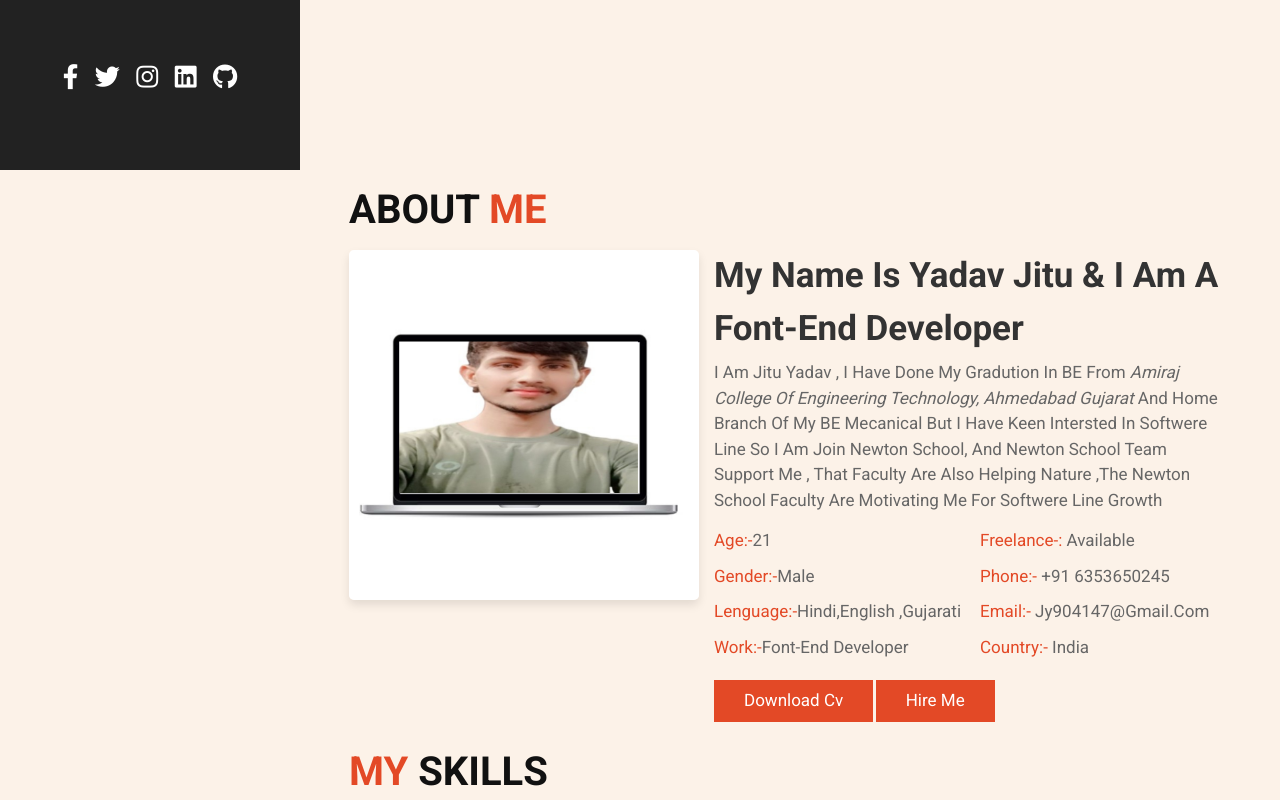
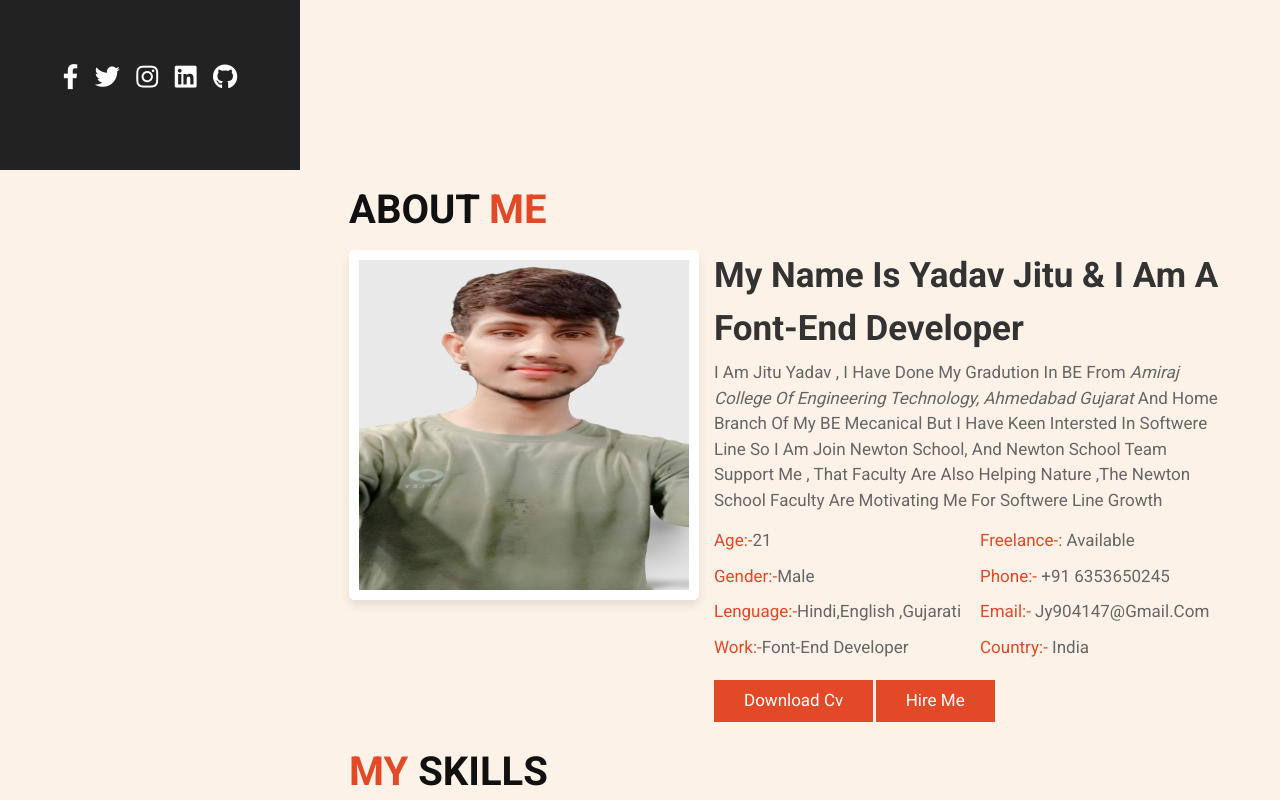
Before and after one commit to jitu1212/portfolio-jitu, a plain HTML site: page index.html in a window 1280 px wide. Shown: the part 630-1430 px from the top of the page. Drawn offline with Linux system fonts and the light colour scheme.

Commit message:
Update index.html

```diff
--- a/index.html
+++ b/index.html
@@ -66,7 +66,7 @@
         <h1 class="heading">about <span>me</span></h1>
         <div class="row-1">
             <div class="image">
-                <img src="img/शीर्षक-रहित डिज़ाइन.png"alt="">
+                <img src="img/c-profile-7-designify.png"alt="">
             </div>
             <div class="content">
                 <h3>My Name is Yadav Jitu & i am a font-end developer</h3>
```
